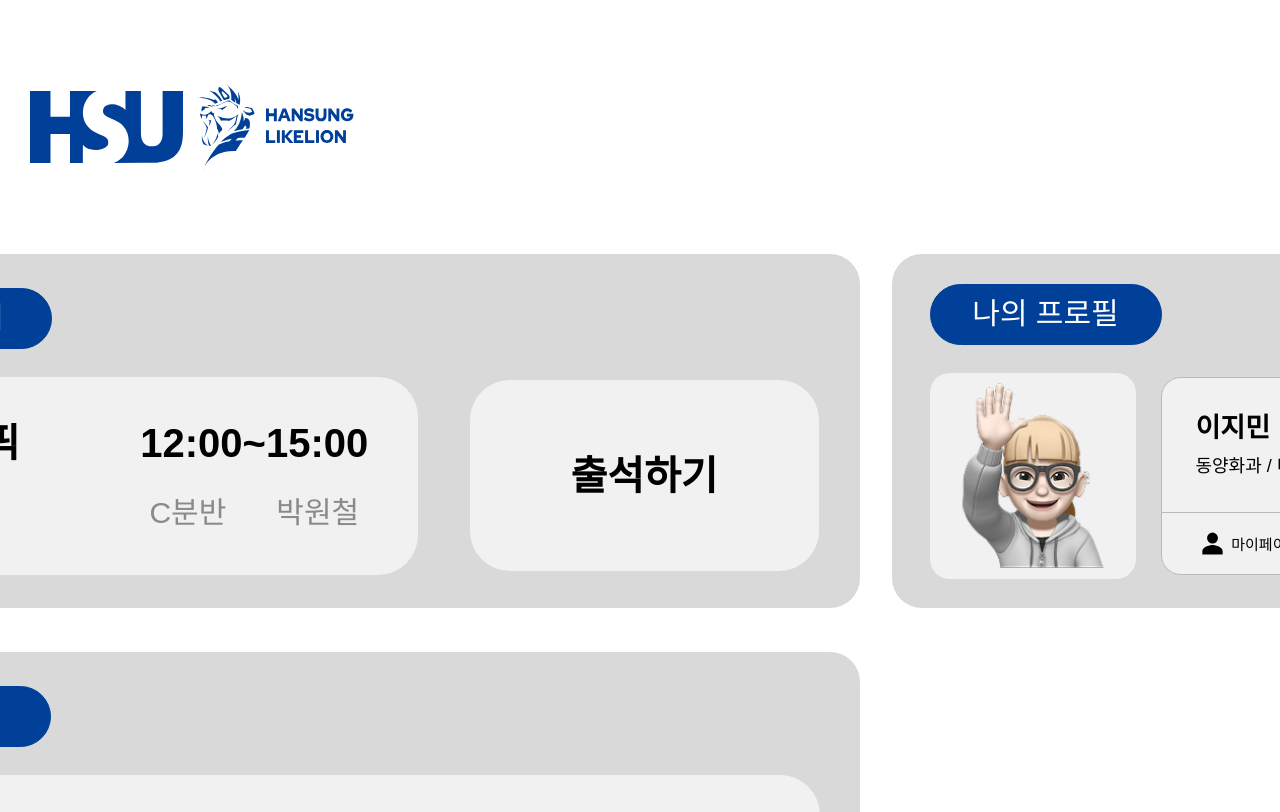
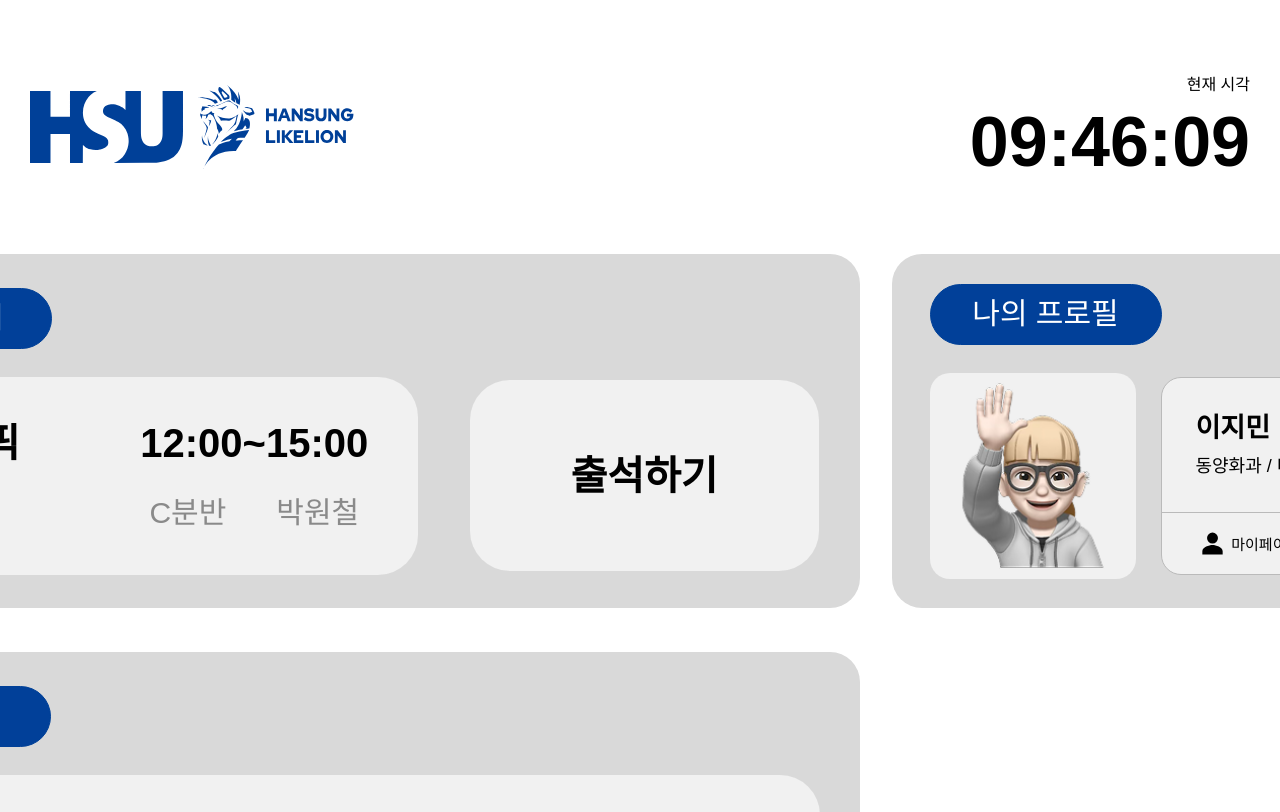
Before and after one commit to HSU-Likelion-Frontend-13th/Attendance-Web-Team-A, a React (Create React App) app: page / in a window 1280 px wide. Shown: the top 812 px of the page. Built offline with nearby package versions, Linux system fonts and the light colour scheme.

Commit message:
♻️ : 헤더 스타일 Header.style.jsx에 통합

```diff
--- a/src/App.js
+++ b/src/App.js
@@ -1,12 +1,10 @@
 import Main from "./pages/main/Main";
 import GlobalStyle from "./styles/globalStyles";
-import Header from "./components/attendance/header/Header";
 
 function App() {
   return (
     <>
       <GlobalStyle />
-      <Header />
       <Main />
     </>
   );
--- a/src/components/attendance/header/Header.jsx
+++ b/src/components/attendance/header/Header.jsx
@@ -1,6 +1,7 @@
 import React from "react";
 import styled from "styled-components";
 import Logo from "../../Logo";
+import Time from "./Time";
 import hansung1Logo from "../../../assets/images/hansung1.svg";
 import likelionLogo from "../../../assets/images/like-lion.svg";
 
@@ -26,6 +27,7 @@ const Header = () => {
           <Logo src={hansung1Logo} width="153px" height="72px" />
           <Logo src={likelionLogo} width="171px" height="92px" />
         </LogoContainer>
+        <Time />
       </HeaderWrapper>
     );
 };
--- /dev/null
+++ b/src/components/attendance/header/Header.style.jsx
@@ -0,0 +1,31 @@
+import styled from "styled-components";
+
+export const HeaderWrapper = styled.header`
+    display: flex;
+    justify-content: space-between;
+    align-items: center;
+    padding: 0px 30px;
+    height: 254px;
+`;
+
+export const LogoContainer = styled.div`
+    display: flex;
+    align-items: center;
+    gap: 7px;
+`;
+
+export const TimeWrapper = styled.div`
+    display: flex;
+    flex-direction: column;
+    align-items: flex-end;
+    gap: 14px;
+`;
+
+export const TimeLabel = styled.div`
+
+`;
+
+export const TimeText = styled.div`
+    font-size: 70px;
+    font-weight: 700;
+`;
--- a/src/components/attendance/header/Time.jsx
+++ b/src/components/attendance/header/Time.jsx
@@ -1,28 +1,14 @@
 import React, { useEffect, useState } from "react";
-import styled from "styled-components";
-
-const Wrapper = styled.div`
-  display: flex;
-  flex-direction: column;
-  align-items: flex-end;
-  gap: 14px;
-`;
-
-const Label = styled.div`
-  font-size: 30px;
-`;
-
-const TimeText = styled.div`
-  font-size: 70px;
-  font-weight: bold;
-`;
+import * as S from "./Header.style";
 
 const Time = () => {
   const [timer, setTimer] = useState(new Date());
 
   useEffect(() => {
-    const timer = setInterval(() => {setTimer(new Date());}, 1000);
-    return () => clearInterval(timer);
+    const interval = setInterval(() => {
+      setTimer(new Date());
+    }, 1000);
+    return () => clearInterval(interval);
   }, []);
 
   const hours = String(timer.getHours()).padStart(2, "0");
@@ -32,10 +18,10 @@ const Time = () => {
   const clock = `${hours}:${minutes}:${seconds}`;
 
   return (
-    <Wrapper>
-      <Label>현재 시각</Label>
-      <TimeText>{clock}</TimeText>
-    </Wrapper>
+    <S.TimeWrapper>
+      <S.TimeLabel>현재 시각</S.TimeLabel>
+      <S.TimeText>{clock}</S.TimeText>
+    </S.TimeWrapper>
   );
 };
 
--- a/src/pages/main/Main.jsx
+++ b/src/pages/main/Main.jsx
@@ -1,4 +1,5 @@
 import React from "react";
+import Header from "../../components/attendance/header/Header";
 import * as S from "./Main.style";
 
 import CourseInfo from "../../components/attendance/CourseInfo/CourseInfo";
@@ -8,7 +9,7 @@ import Profile from "../../components/attendance/profile/Profile";
 const Main = () => {
   return (
     <>
-      {/* <Header /> */}
+      <Header />
       <S.MainContainer>
         <S.LeftColumn>
           <CourseInfo />
```
Also changed, not shown: src/components/attendance/header/Logo.jsx (deleted). Lines whose indentation alone changed are shown as unchanged.
